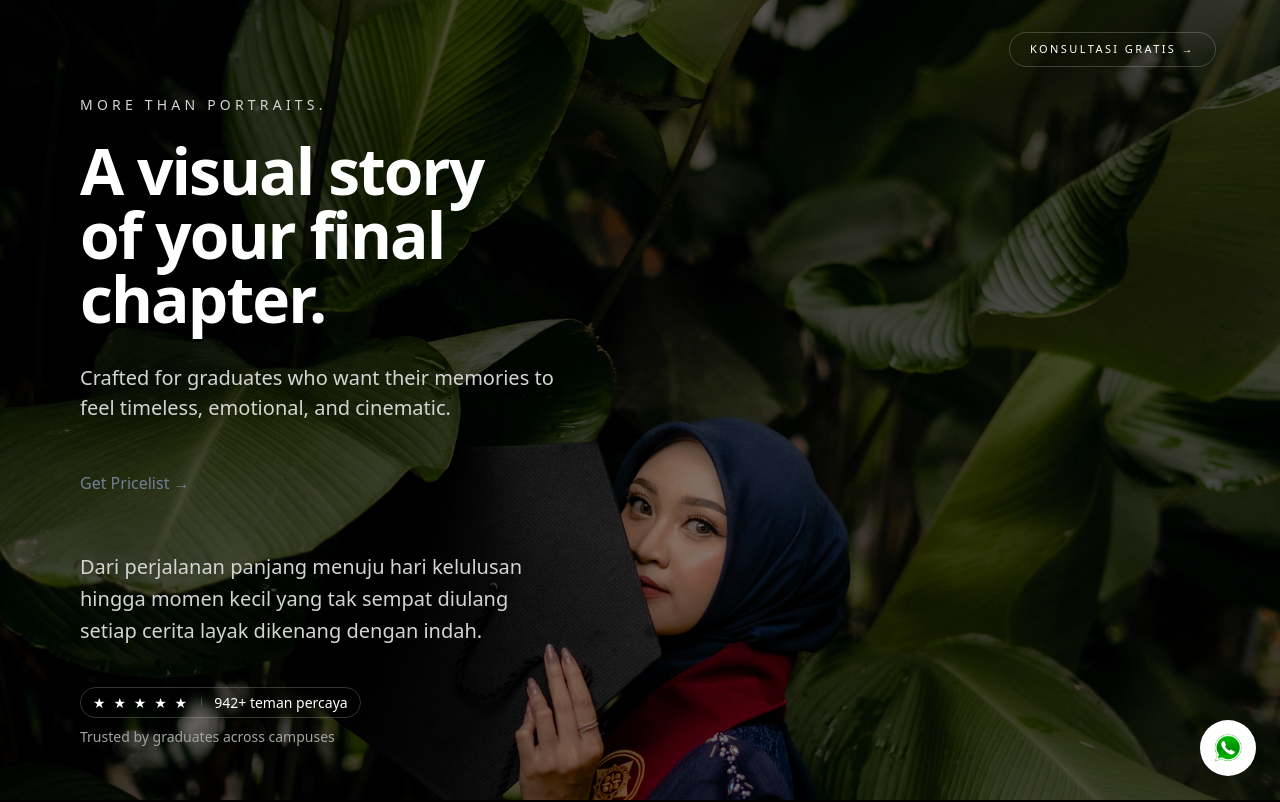
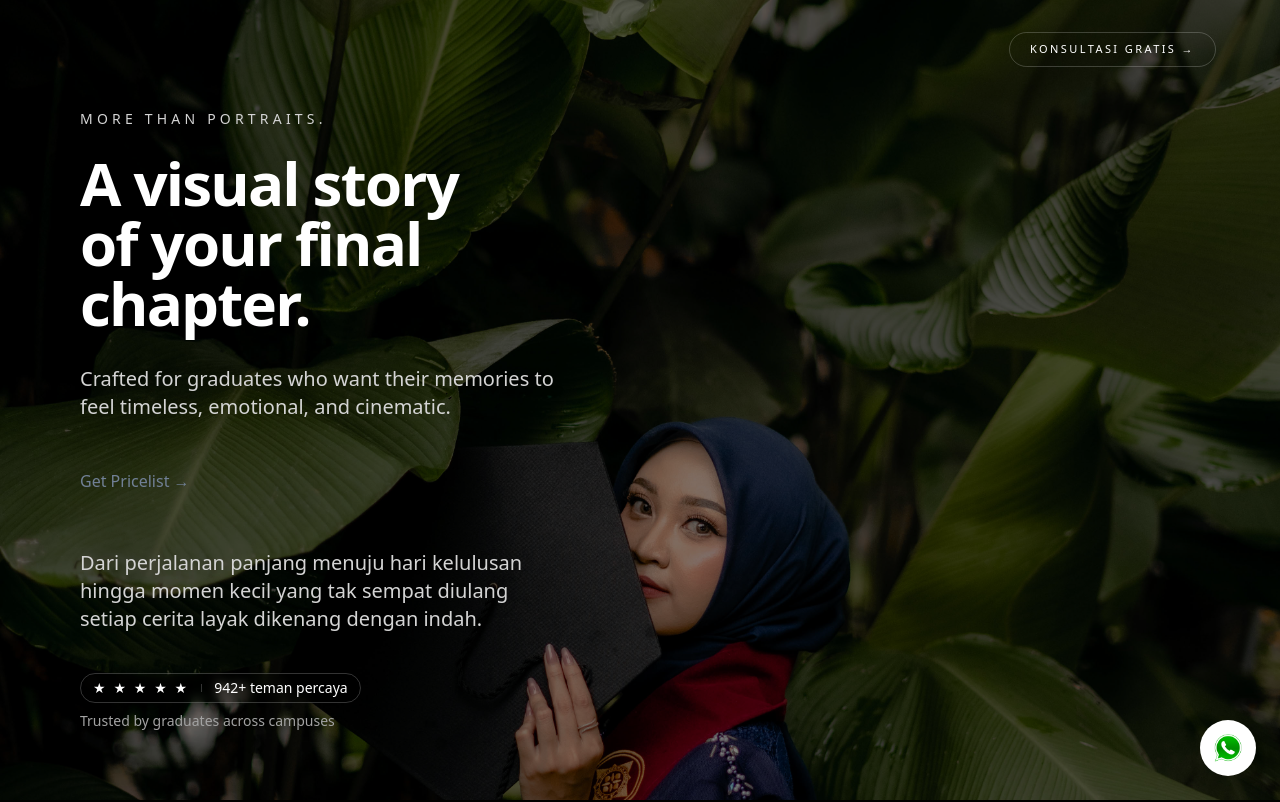
Before and after one commit to helloradeya-pixel/landing-page, a Next.js app: page / in a window 1280 px wide. Shown: the top 802 px of the page. Built offline with nearby package versions, Linux system fonts and the light colour scheme.

Commit message:
Update Tailwind CSS configuration for content and theme

```diff
--- a/tailwind.config.js
+++ b/tailwind.config.js
@@ -1,47 +1,60 @@
 module.exports = {
-  content: ['./src/**/*.{js,ts,jsx,tsx}'],
+  content: [
+    "./index.html",
+    "./src/**/*.{js,ts,jsx,tsx}",
+  ],
+
   theme: {
-    fontSize: {
-      xs: '0.75rem',
-      sm: '0.875rem',
-      base: '1rem',
-      lg: '1.125rem',
-      xl: '1.25rem',
-      '2xl': '1.5rem',
-      '3xl': '1.875rem',
-      '4xl': '2.25rem',
-      '5xl': '3rem',
-      '6xl': '4rem',
-    },
     extend: {
       colors: {
         primary: {
-          100: '#E6F6FE',
-          200: '#C0EAFC',
-          300: '#9ADDFB',
-          400: '#4FC3F7',
-          500: '#03A9F4',
-          600: '#0398DC',
-          700: '#026592',
-          800: '#014C6E',
-          900: '#013349',
+          100: "#E6F6FE",
+          200: "#C0EAFC",
+          300: "#9ADDFB",
+          400: "#4FC3F7",
+          500: "#03A9F4",
+          600: "#0398DC",
+          700: "#026592",
+          800: "#014C6E",
+          900: "#013349",
         },
+
         gray: {
-          100: '#f7fafc',
-          200: '#edf2f7',
-          300: '#e2e8f0',
-          400: '#cbd5e0',
-          500: '#a0aec0',
-          600: '#718096',
-          700: '#4a5568',
-          800: '#2d3748',
-          900: '#1a202c',
+          100: "#f7fafc",
+          200: "#edf2f7",
+          300: "#e2e8f0",
+          400: "#cbd5e0",
+          500: "#a0aec0",
+          600: "#718096",
+          700: "#4a5568",
+          800: "#2d3748",
+          900: "#1a202c",
         },
       },
+
       lineHeight: {
-        hero: '4.5rem',
+        hero: "4.5rem",
+      },
+
+      keyframes: {
+        fadeUp: {
+          "0%": {
+            opacity: "0",
+            transform: "translateY(40px) scale(0.96)",
+          },
+
+          "100%": {
+            opacity: "1",
+            transform: "translateY(0) scale(1)",
+          },
+        },
+      },
+
+      animation: {
+        fadeUp: "fadeUp 0.8s ease forwards",
       },
     },
   },
+
   plugins: [],
 };
```
